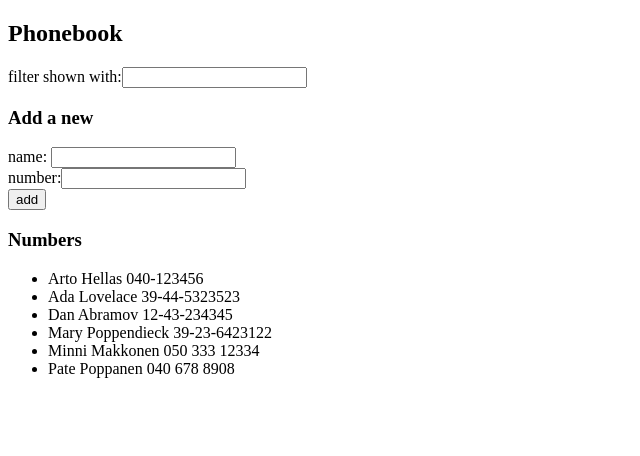
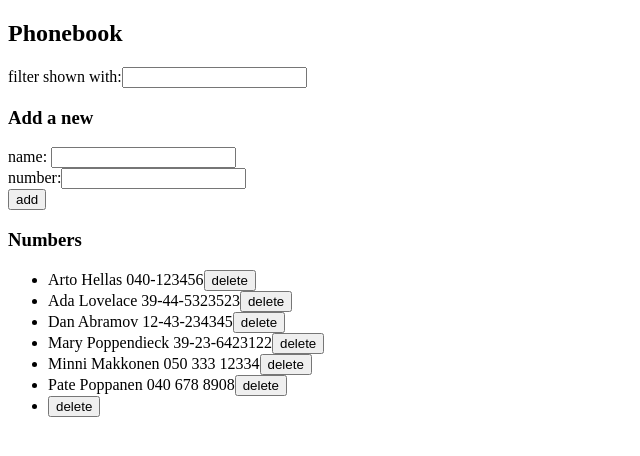
Before and after one commit to AnnamariKoo/05-puhelinluettelo-osa2, a React (Vite) app: page / in a window 1280 px wide. Shown: the top 456 px of the page, without its empty margins (0-640 px from the left). Built offline with nearby package versions, Linux system fonts and the light colour scheme; data requests are answered from the project's data file.

Commit message:
Delete-nappi hakee objektin id:n ja persons.js lisätty http delete-pyyntö

```diff
--- a/db.json
+++ b/db.json
@@ -29,6 +29,11 @@
       "id": "0808",
       "name": "Pate Poppanen",
       "number": "040 678 8908"
+    },
+    {
+      "id": "7c4c",
+      "name": "",
+      "number": ""
     }
   ]
 }
--- a/src/App.jsx
+++ b/src/App.jsx
@@ -24,9 +24,10 @@ const App = () => {
     };
 
     const sameName = (person) => person.name === newName;
-    console.log(persons.findIndex(sameName));
     if (persons.findIndex(sameName) !== -1) {
       alert(`${newName} is already added to phonebook`);
+      setNewName("");
+      setNewNumber("");
       return;
     }
 
@@ -35,15 +36,6 @@ const App = () => {
       setNewName("");
       setNewNumber("");
     });
-
-    // axios
-    //   .post("http://localhost:3001/persons", personObject)
-    //   .then((response) => {
-    //     console.log(response);
-    //     setPersons(persons.concat(response.data));
-    //     setNewName("");
-    //     setNewNumber("");
-    //   });
   };
 
   const handleSearchChange = (event) => {
--- a/src/components/Person/Person.jsx
+++ b/src/components/Person/Person.jsx
@@ -1,7 +1,8 @@
-const Person = ({ person }) => {
+const Person = ({ person, handleClick }) => {
   return (
     <li>
       {person.name} {person.number}
+      <button onClick={() => handleClick(person.id)}>delete</button>
     </li>
   );
 };
--- a/src/components/Persons/Persons.jsx
+++ b/src/components/Persons/Persons.jsx
@@ -1,6 +1,14 @@
 import Person from "../Person/Person";
 
 const Persons = (props) => {
+  // const handleClick = (person) => {
+  //   console.log("person", person);
+  // };
+  const handleClick = (id) => {
+    // console.log("e:", e);
+    console.log("id:", id);
+  };
+
   return (
     <ul>
       {props.persons
@@ -8,7 +16,12 @@ const Persons = (props) => {
           person.name.toLowerCase().includes(props.searchTerm.toLowerCase())
         )
         .map((person) => (
-          <Person key={person.name} person={person} />
+          <Person
+            key={person.name}
+            id={person.id}
+            person={person}
+            handleClick={handleClick}
+          />
         ))}
     </ul>
   );
--- a/src/services/persons.js
+++ b/src/services/persons.js
@@ -16,4 +16,9 @@ const update = (id, newObject) => {
   return request.then((response) => response.data);
 };
 
-export default { getAll, create, update };
+const removePerson = (id) => {
+  const request = axios.delete(`${baseUrl}/${id}`);
+  return request.then((response) => response.data);
+};
+
+export default { getAll, create, update, removePerson };
```
